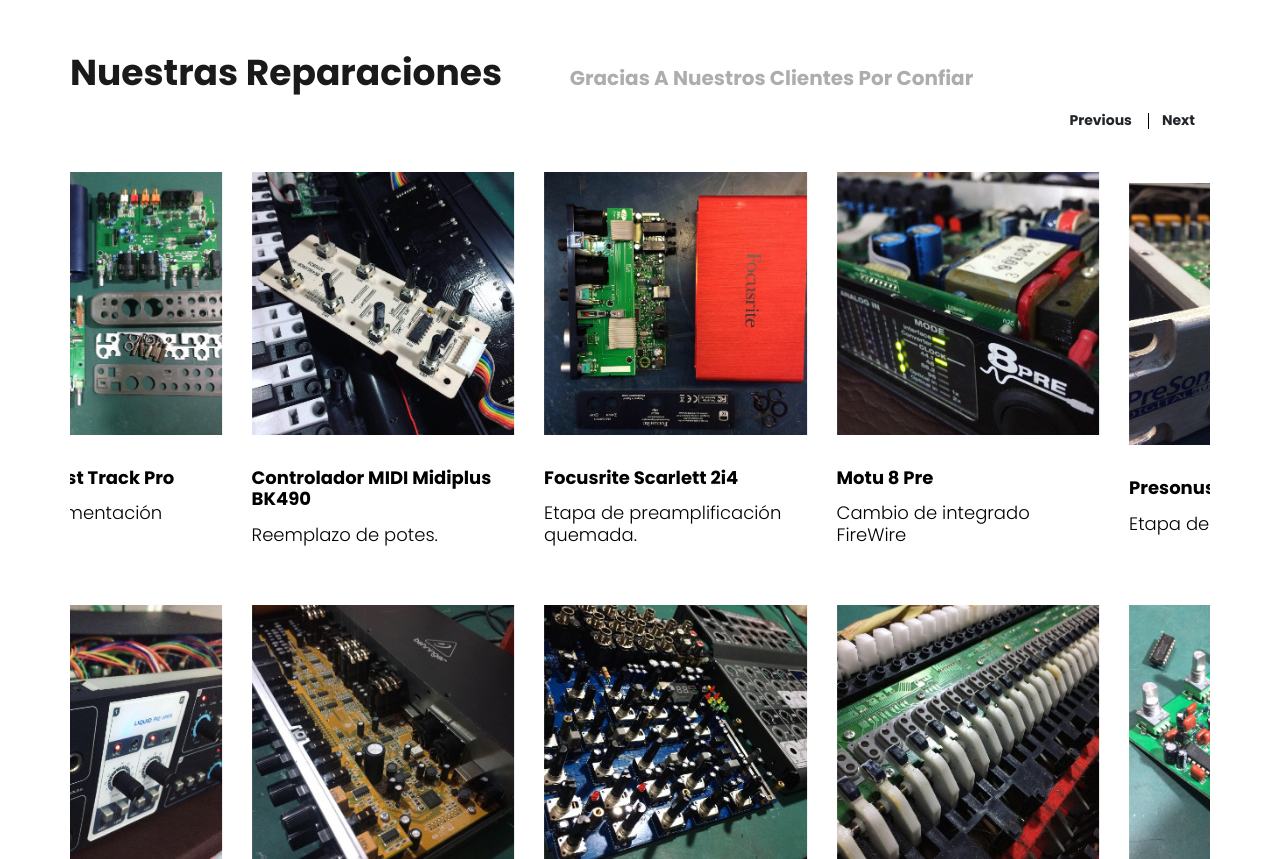
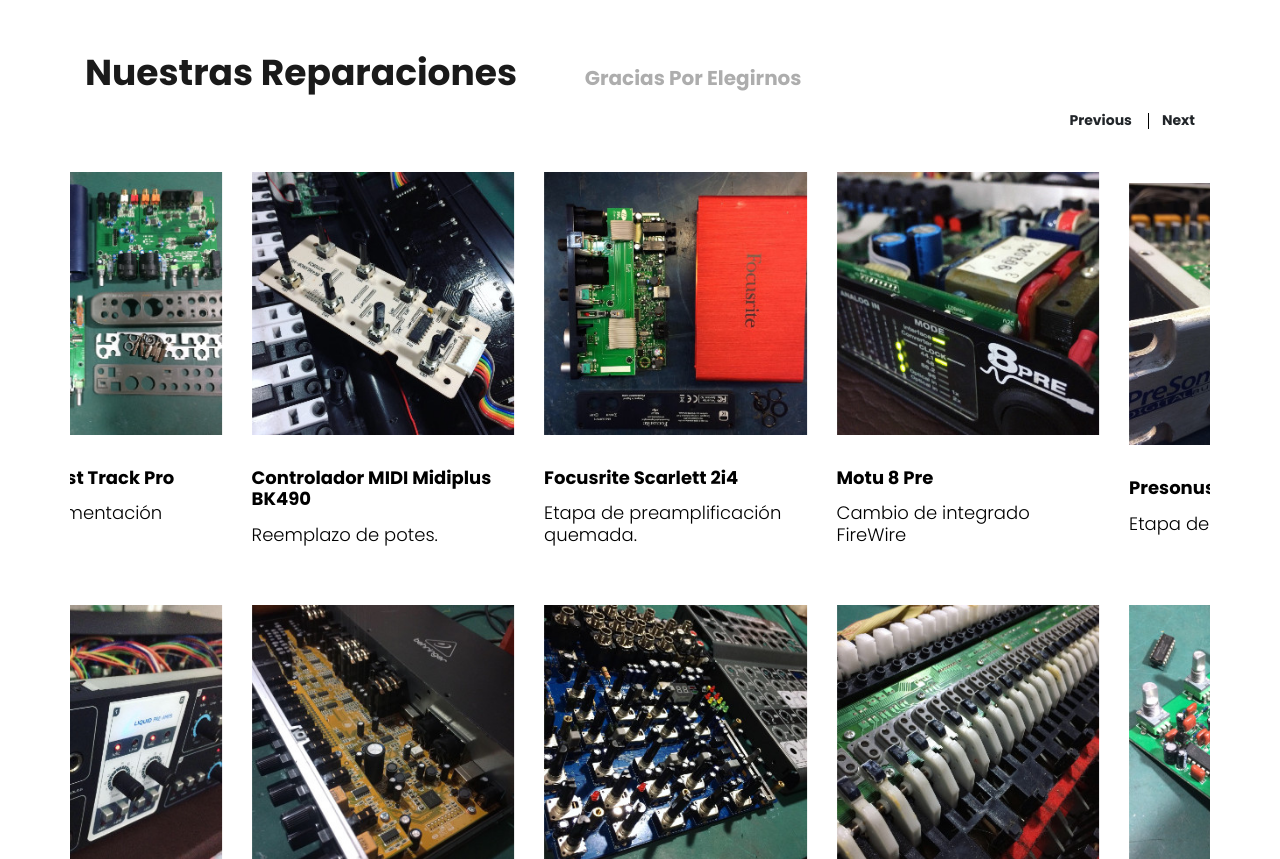
Before and after one commit to RdzSebastian/teslab, a plain HTML site: page index.html in a window 1280 px wide. Shown: the part 1138-1997 px from the top of the page. Drawn offline with Linux system fonts and the light colour scheme.

Commit message:
Cabia mensaje a Gracias por elegirnos en reparaciones

```diff
--- a/index.html
+++ b/index.html
@@ -150,7 +150,7 @@
             <div class="row justify-content-center">
                 <div class="col-lg-12">
                     <div class="section_tittle text-center">
-                        <h2>Nuestras reparaciones <span>gracias a nuestros clientes por confiar</span></h2>
+                        <h2 class="col-12">Nuestras reparaciones <span>gracias por elegirnos</span></h2>
                     </div>
                 </div>
             </div>
```
